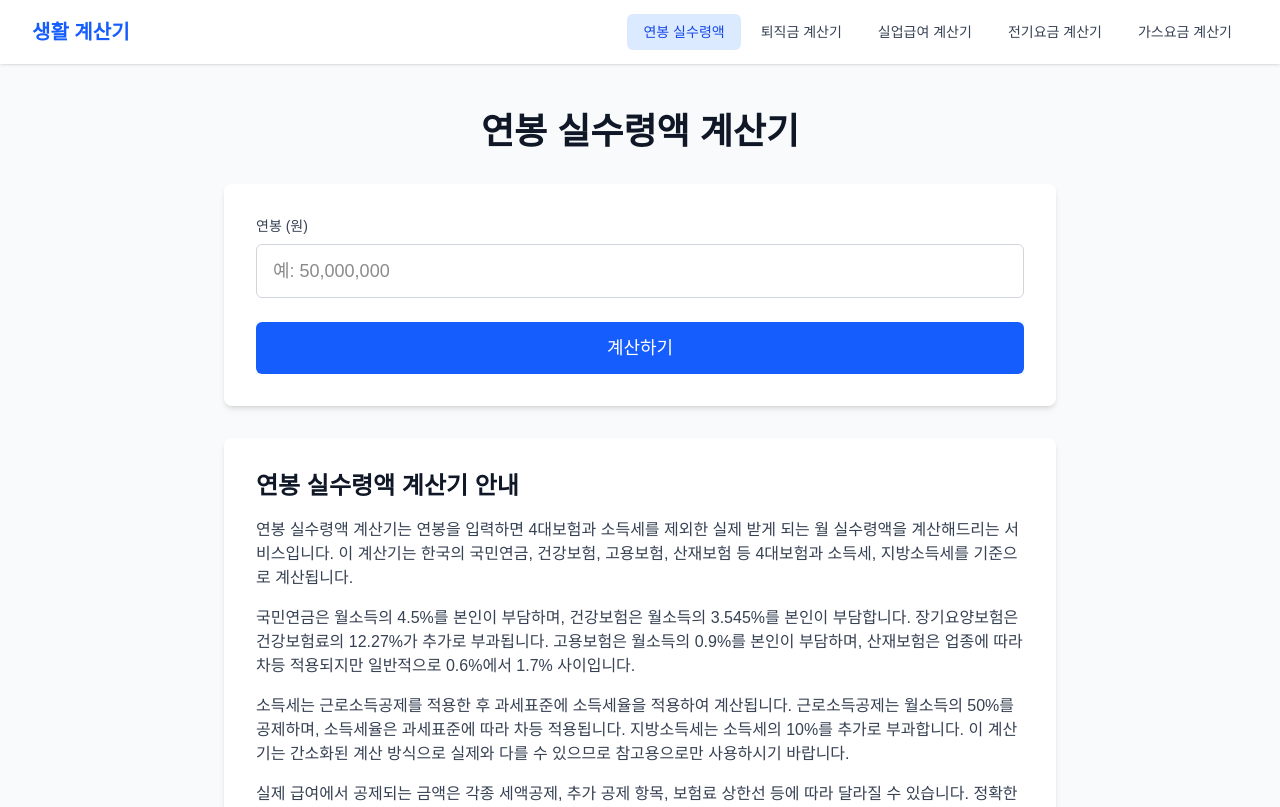
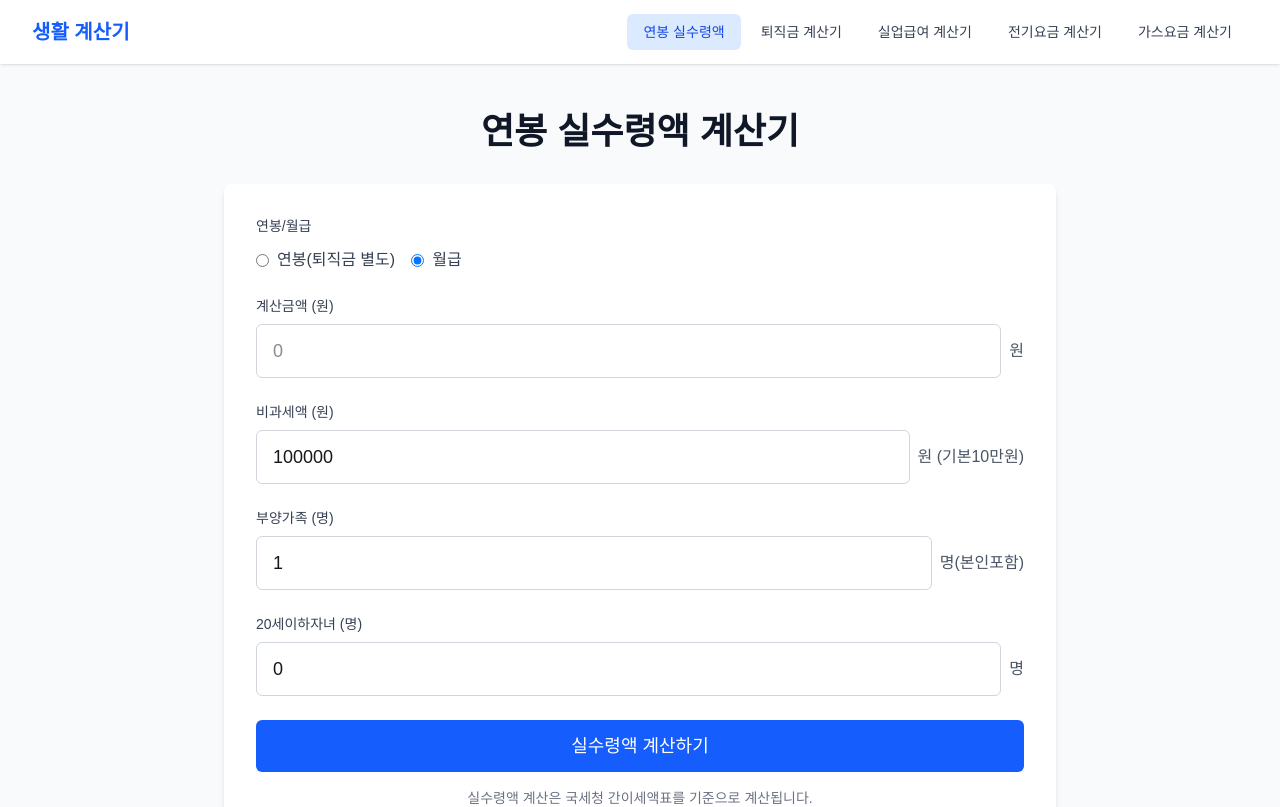
Before and after one commit to sbg0629/Lifecalculator, a Next.js app: page /salary in a window 1280 px wide. Shown: the top 807 px of the page. Built offline with nearby package versions, Linux system fonts and the light colour scheme.

Commit message:
실수령 수정

```diff
--- a/components/SalaryCalculator.tsx
+++ b/components/SalaryCalculator.tsx
@@ -2,10 +2,18 @@
 
 import { useState, Fragment } from 'react';
 
+type SalaryType = 'annual' | 'monthly';
+
 export default function SalaryCalculator() {
-  const [annualSalary, setAnnualSalary] = useState<string>('');
+  const [salaryType, setSalaryType] = useState<SalaryType>('monthly');
+  const [salaryAmount, setSalaryAmount] = useState<string>('');
+  const [nonTaxableAmount, setNonTaxableAmount] = useState<string>('100000');
+  const [dependents, setDependents] = useState<string>('1');
+  const [childrenUnder20, setChildrenUnder20] = useState<string>('0');
   const [result, setResult] = useState<{
     monthlySalary: number;
+    annualSalary: number;
+    nonTaxableAmount: number;
     nationalPension: number;
     healthInsurance: number;
     employmentInsurance: number;
@@ -16,57 +24,136 @@ export default function SalaryCalculator() {
     netMonthlySalary: number;
   } | null>(null);
 
+  // 근로소득공제 계산 (2024년 기준)
+  const calculateWorkIncomeDeduction = (annualIncome: number): number => {
+    if (annualIncome <= 5000000) {
+      return annualIncome * 0.7;
+    } else if (annualIncome <= 15000000) {
+      return annualIncome * 0.4 + 1500000;
+    } else if (annualIncome <= 45000000) {
+      return annualIncome * 0.15 + 5250000;
+    } else if (annualIncome <= 100000000) {
+      return annualIncome * 0.05 + 12000000;
+    } else {
+      return 17000000;
+    }
+  };
+
+  // 소득세 계산 (간이세액표 기반)
+  const calculateIncomeTax = (
+    monthlySalary: number,
+    nonTaxableAmount: number,
+    dependents: number,
+    childrenUnder20: number
+  ): number => {
+    const annualSalary = monthlySalary * 12;
+    const annualNonTaxable = nonTaxableAmount * 12;
+
+    // 근로소득 = 연봉 - 비과세액
+    const workIncome = annualSalary - annualNonTaxable;
+
+    // 근로소득공제
+    const workIncomeDeduction = calculateWorkIncomeDeduction(workIncome);
+
+    // 소득공제
+    // 기본공제: 본인 150만원
+    // 부양가족공제: 부양가족 1명당 150만원 (본인 제외)
+    // 자녀공제: 20세 이하 자녀 1명당 150만원
+    const basicDeduction = 1500000; // 본인
+    const dependentDeduction = Math.max(0, (dependents - 1) * 1500000); // 부양가족 (본인 제외)
+    const childDeduction = childrenUnder20 * 1500000; // 20세 이하 자녀
+
+    const totalIncomeDeduction = basicDeduction + dependentDeduction + childDeduction;
+
+    // 과세표준 = 근로소득 - 근로소득공제 - 소득공제
+    const taxableStandard = Math.max(0, workIncome - workIncomeDeduction - totalIncomeDeduction);
+
+    // 소득세 계산 (2024년 소득세율)
+    let incomeTax = 0;
+    if (taxableStandard <= 12000000) {
+      incomeTax = taxableStandard * 0.06;
+    } else if (taxableStandard <= 46000000) {
+      incomeTax = 720000 + (taxableStandard - 12000000) * 0.15;
+    } else if (taxableStandard <= 88000000) {
+      incomeTax = 5820000 + (taxableStandard - 46000000) * 0.24;
+    } else if (taxableStandard <= 150000000) {
+      incomeTax = 15900000 + (taxableStandard - 88000000) * 0.35;
+    } else if (taxableStandard <= 300000000) {
+      incomeTax = 37600000 + (taxableStandard - 150000000) * 0.38;
+    } else if (taxableStandard <= 500000000) {
+      incomeTax = 94600000 + (taxableStandard - 300000000) * 0.40;
+    } else {
+      incomeTax = 174600000 + (taxableStandard - 500000000) * 0.42;
+    }
+
+    // 월 소득세
+    return Math.max(0, incomeTax / 12);
+  };
+
   const calculate = () => {
     try {
-      const cleanValue = annualSalary.replace(/,/g, '').trim();
-      if (!cleanValue) {
+      const cleanSalary = salaryAmount.replace(/,/g, '').trim();
+      const cleanNonTaxable = nonTaxableAmount.replace(/,/g, '').trim();
+      const cleanDependents = dependents.replace(/[^0-9]/g, '').trim();
+      const cleanChildren = childrenUnder20.replace(/[^0-9]/g, '').trim();
+
+      if (!cleanSalary) {
         if (typeof window !== 'undefined') {
-          alert('올바른 연봉을 입력해주세요.');
+          alert('계산금액을 입력해주세요.');
         }
         return;
       }
 
-      const salary = parseFloat(cleanValue);
+      const salary = parseFloat(cleanSalary);
+      const nonTaxable = cleanNonTaxable ? parseFloat(cleanNonTaxable) : 100000;
+      const dependentsCount = cleanDependents ? parseInt(cleanDependents, 10) : 1;
+      const childrenCount = cleanChildren ? parseInt(cleanChildren, 10) : 0;
+
       if (isNaN(salary) || salary <= 0) {
         if (typeof window !== 'undefined') {
-          alert('올바른 연봉을 입력해주세요.');
+          alert('올바른 금액을 입력해주세요.');
         }
         return;
       }
 
-    const monthlySalary = salary / 12;
+      // 연봉 또는 월급에 따라 계산
+      const monthlySalary = salaryType === 'annual' ? salary / 12 : salary;
+      const annualSalary = salaryType === 'annual' ? salary : salary * 12;
 
       // 4대보험 계산 (2024년 기준)
-    // 국민연금: 월소득의 4.5% (본인 부담)
-    const nationalPension = monthlySalary * 0.045;
+      // 보험료 산정 기준: 월급여액 - 비과세액
+      const insuranceBase = monthlySalary - nonTaxable;
 
-    // 건강보험: 월소득의 3.545% (본인 부담)
-    const healthInsurance = monthlySalary * 0.03545;
+      // 국민연금: 산정기준액의 4.5% (본인 부담)
+      const nationalPension = Math.max(0, insuranceBase * 0.045);
+
+      // 건강보험: 산정기준액의 3.545% (본인 부담)
+      const healthInsurance = Math.max(0, insuranceBase * 0.03545);
 
       // 장기요양보험: 건강보험료의 12.27%
       const longTermCare = healthInsurance * 0.1227;
 
-    // 고용보험: 월소득의 0.9% (본인 부담)
-    const employmentInsurance = monthlySalary * 0.009;
+      // 고용보험: 산정기준액의 0.9% (본인 부담)
+      const employmentInsurance = Math.max(0, insuranceBase * 0.009);
 
-    // 산재보험: 업종별 차등 (일반적으로 0.6~1.7%, 여기서는 0.6%로 가정)
-    const industrialAccidentInsurance = monthlySalary * 0.006;
+      // 산재보험: 산정기준액의 0.6% (일반 업종 기준)
+      const industrialAccidentInsurance = Math.max(0, insuranceBase * 0.006);
 
-    // 소득세 계산 (간소화된 계산)
-    // 근로소득공제 후 과세표준 계산
-    const workIncomeDeduction = monthlySalary * 0.5; // 근로소득공제 50%
-    const taxableIncome = Math.max(0, monthlySalary - workIncomeDeduction);
-
-    // 소득세율 (간소화: 6% 가정)
-    const incomeTax = taxableIncome * 0.06;
+      // 소득세 계산 (간이세액표 기반)
+      const incomeTax = calculateIncomeTax(
+        monthlySalary,
+        nonTaxable,
+        dependentsCount,
+        childrenCount
+      );
 
       // 지방소득세: 소득세의 10%
       const localIncomeTax = incomeTax * 0.1;
 
       const totalDeduction =
         nationalPension +
+        longTermCare +
         healthInsurance +
-      longTermCare +
         employmentInsurance +
         industrialAccidentInsurance +
         incomeTax +
@@ -76,6 +163,8 @@ export default function SalaryCalculator() {
 
       setResult({
         monthlySalary,
+        annualSalary,
+        nonTaxableAmount: nonTaxable,
         nationalPension: nationalPension + longTermCare,
         healthInsurance,
         employmentInsurance,
@@ -108,28 +197,125 @@ export default function SalaryCalculator() {
     <Fragment>
       <div className="bg-white rounded-lg shadow-md p-8 mb-8">
         <div className="mb-6">
+          <label className="block text-sm font-medium text-gray-700 mb-3">
+            연봉/월급
+          </label>
+          <div className="flex gap-4">
+            <label className="flex items-center">
+              <input
+                type="radio"
+                name="salaryType"
+                value="annual"
+                checked={salaryType === 'annual'}
+                onChange={(e) => setSalaryType(e.target.value as SalaryType)}
+                className="mr-2"
+              />
+              <span className="text-gray-700">연봉(퇴직금 별도)</span>
+            </label>
+            <label className="flex items-center">
+              <input
+                type="radio"
+                name="salaryType"
+                value="monthly"
+                checked={salaryType === 'monthly'}
+                onChange={(e) => setSalaryType(e.target.value as SalaryType)}
+                className="mr-2"
+              />
+              <span className="text-gray-700">월급</span>
+            </label>
+          </div>
+        </div>
+
+        <div className="mb-6">
           <label htmlFor="salary" className="block text-sm font-medium text-gray-700 mb-2">
-            연봉 (원)
+            계산금액 (원)
           </label>
+          <div className="flex items-center gap-2">
             <input
               type="text"
               id="salary"
-            value={annualSalary}
+              value={salaryAmount}
               onChange={(e) => {
                 const value = e.target.value.replace(/[^0-9]/g, '');
-              setAnnualSalary(value.replace(/\B(?=(\d{3})+(?!\d))/g, ','));
+                setSalaryAmount(value.replace(/\B(?=(\d{3})+(?!\d))/g, ','));
               }}
-            placeholder="예: 50,000,000"
-            className="w-full px-4 py-3 border border-gray-300 rounded-md focus:ring-2 focus:ring-blue-500 focus:border-blue-500 text-lg"
+              placeholder="0"
+              className="flex-1 px-4 py-3 border border-gray-300 rounded-md focus:ring-2 focus:ring-blue-500 focus:border-blue-500 text-lg"
             />
+            <span className="text-gray-600">원</span>
+          </div>
+        </div>
+
+        <div className="mb-6">
+          <label htmlFor="nonTaxable" className="block text-sm font-medium text-gray-700 mb-2">
+            비과세액 (원)
+          </label>
+          <div className="flex items-center gap-2">
+            <input
+              type="text"
+              id="nonTaxable"
+              value={nonTaxableAmount}
+              onChange={(e) => {
+                const value = e.target.value.replace(/[^0-9]/g, '');
+                setNonTaxableAmount(value.replace(/\B(?=(\d{3})+(?!\d))/g, ','));
+              }}
+              placeholder="100000"
+              className="flex-1 px-4 py-3 border border-gray-300 rounded-md focus:ring-2 focus:ring-blue-500 focus:border-blue-500 text-lg"
+            />
+            <span className="text-gray-600">원 (기본10만원)</span>
+          </div>
+        </div>
+
+        <div className="mb-6">
+          <label htmlFor="dependents" className="block text-sm font-medium text-gray-700 mb-2">
+            부양가족 (명)
+          </label>
+          <div className="flex items-center gap-2">
+            <input
+              type="text"
+              id="dependents"
+              value={dependents}
+              onChange={(e) => {
+                const value = e.target.value.replace(/[^0-9]/g, '');
+                setDependents(value);
+              }}
+              placeholder="1"
+              className="flex-1 px-4 py-3 border border-gray-300 rounded-md focus:ring-2 focus:ring-blue-500 focus:border-blue-500 text-lg"
+            />
+            <span className="text-gray-600">명(본인포함)</span>
+          </div>
+        </div>
+
+        <div className="mb-6">
+          <label htmlFor="children" className="block text-sm font-medium text-gray-700 mb-2">
+            20세이하자녀 (명)
+          </label>
+          <div className="flex items-center gap-2">
+            <input
+              type="text"
+              id="children"
+              value={childrenUnder20}
+              onChange={(e) => {
+                const value = e.target.value.replace(/[^0-9]/g, '');
+                setChildrenUnder20(value);
+              }}
+              placeholder="0"
+              className="flex-1 px-4 py-3 border border-gray-300 rounded-md focus:ring-2 focus:ring-blue-500 focus:border-blue-500 text-lg"
+            />
+            <span className="text-gray-600">명</span>
+          </div>
         </div>
 
         <button
           onClick={calculate}
           className="w-full bg-blue-600 text-white py-3 px-6 rounded-md hover:bg-blue-700 transition-colors font-medium text-lg"
         >
-          계산하기
+          실수령액 계산하기
         </button>
+
+        <p className="mt-4 text-sm text-gray-500 text-center">
+          실수령액 계산은 국세청 간이세액표를 기준으로 계산됩니다.
+        </p>
       </div>
 
       {result && (
@@ -141,6 +327,14 @@ export default function SalaryCalculator() {
               <span className="text-lg font-semibold text-gray-900">
                 {formatNumber(result.monthlySalary)}원
               </span>
+            </div>
+            <div className="flex justify-between items-center py-2 border-b">
+              <span className="text-gray-700">연봉</span>
+              <span className="text-gray-900">{formatNumber(result.annualSalary)}원</span>
+            </div>
+            <div className="flex justify-between items-center py-2 border-b">
+              <span className="text-gray-700">비과세액</span>
+              <span className="text-gray-900">{formatNumber(result.nonTaxableAmount)}원</span>
             </div>
             <div className="flex justify-between items-center py-2 border-b">
               <span className="text-gray-700">국민연금 (4.5%)</span>
```
Lines whose indentation alone changed are shown as unchanged.
